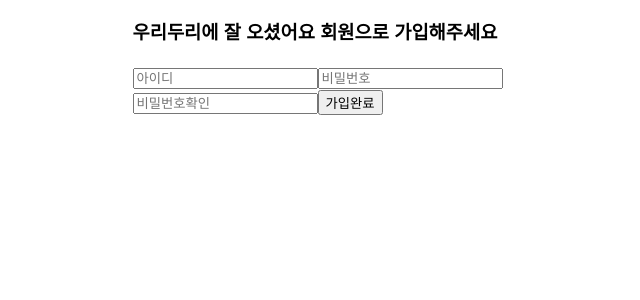
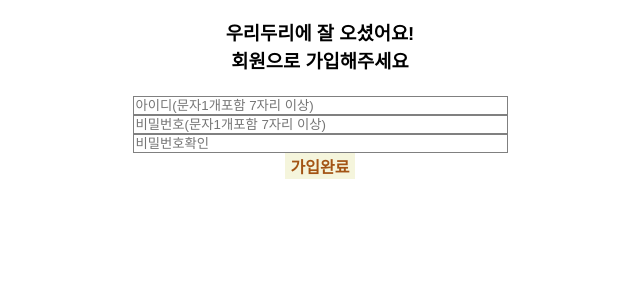
Before and after one commit to INJAESEO/woori-react, a React (Create React App) app in the folder woori/: page /signup in a window 1280 px wide. Shown: the top 300 px of the page, without its empty margins (320-960 px from the left). Built offline with nearby package versions, Linux system fonts and the light colour scheme.

Commit message:
기타: 회원가입 유효성검사(alert) & 스타일 적용중

```diff
--- a/woori/src/components/Auth/SignUp/index.jsx
+++ b/woori/src/components/Auth/SignUp/index.jsx
@@ -3,6 +3,7 @@ import Footer from "../../common/Footer";
 import axios from "axios";
 // import { userContext } from "../../../App";
 import { useNavigate } from "react-router-dom";
+import * as S from "./style";
 
 function SignUp() {
   // let user = useContext(userContext);
@@ -11,11 +12,7 @@ function SignUp() {
   const [username, setUsername] = useState("");
   const [password, setPassword] = useState("");
   const [passwordConfirm, setPasswordConfirm] = useState("");
-  // 오류메시지
-  // let [usernameMessage, setUsernameMessage] = useState("")
-  // let [passwordMessage, setPasswordMessage] = useState("")
-  // let [passwordConfirmMessage, setPasswordConfirmMessage] = useState("")
-  // 유효성 검사
+
   const [isName, setIsName] = useState(false);
   const [isPassword, setIsPassword] = useState(false);
 
@@ -30,7 +27,14 @@ function SignUp() {
         console.log(res);
       })
       .then(() => navigate("/login"))
-      .catch((err) => console.log(err));
+      .catch((err) =>
+      // console.dir(err.response.data.password[0])
+      {
+        console.log(err)
+        alert("아이디가 중복됩니다")
+      }
+
+      );
     return response;
   };
 
@@ -42,6 +46,8 @@ function SignUp() {
       username: username,
       password: password,
     };
+
+    const pattern_eng = /[a-zA-Z]/;
 
     if (username === "") {
       alert("아이디를 입력하세요");
@@ -55,48 +61,48 @@ function SignUp() {
     } else if (password !== passwordConfirm) {
       alert("비밀번호와 비밀번호 확인이 일치하지 않습니다");
       return false;
-    } else {
-      console.log(userData);
-      return signup(userData);
+    } else if (!pattern_eng.test(username) || !pattern_eng.test(password)) {
+      alert("아이디와 비밀번호에 문자1개 이상 포함해야 합니다")
+      return false;
+    } else if (username.length < 7 || password.length < 7) {
+      alert("아이디와 비밀번호 7자리 이상이어야 합니다")
+      return false;
     }
+    // console.log(userData);
+    return signup(userData);
+
   }
 
   return (
     <>
-      <h3>우리두리에 잘 오셨어요 회원으로 가입해주세요</h3>
-      <form onSubmit={onSubmitHandler}>
-        <input
+      <S.H3>우리두리에 잘 오셨어요!<br />
+        회원으로 가입해주세요</S.H3>
+      <S.Form onSubmit={onSubmitHandler}>
+        <S.Input
           type="text"
-          placeholder="아이디"
+          placeholder="아이디(문자1개포함 7자리 이상)"
           onChange={(e) => {
             setUsername(() => e.target.value);
           }}
         />
-        <input
+        <S.Input
           type="password"
-          placeholder="비밀번호"
+          placeholder="비밀번호(문자1개포함 7자리 이상)"
           onChange={(e) => {
             setPassword(() => e.target.value);
           }}
         />
-        <input
+        <S.Input
           type="password"
           placeholder="비밀번호확인"
           onChange={(e) => {
             setPasswordConfirm(() => e.target.value);
           }}
         />
-        <button type="submit">가입완료</button>
-      </form>
+        <S.Button type="submit">가입완료</S.Button>
+      </S.Form>
     </>
   );
 }
 
 export default SignUp;
-
-// if (길이 < 7 && 문자X) {
-//   alert("문자 1개 포함하여 7자리 이상 입력하세요")
-//   return false
-// } else {
-//   return true;
-// }
--- a/woori/src/components/Auth/SignUp/style.js
+++ b/woori/src/components/Auth/SignUp/style.js
@@ -0,0 +1,28 @@
+import styled, { css } from "styled-components";
+
+export const H3 = styled.h3`
+  margin: 20px;
+  text-align: center;
+`;
+
+export const Input = styled.input`
+  border: 1px solid grey;
+`;
+
+export const Form = styled.form`
+  display: flex;
+  flex-direction: column;
+`;
+
+export const Button = styled.button`
+  background-color: #f5f5dc;
+  color: #a35414;
+  font-weight: bold;
+  border: none;
+  width: 196 px;
+  height: 35 px;
+  display: block;
+  margin: 0 auto;
+  border-radius: 5 px;
+  font-size: 16px;
+`;
```
